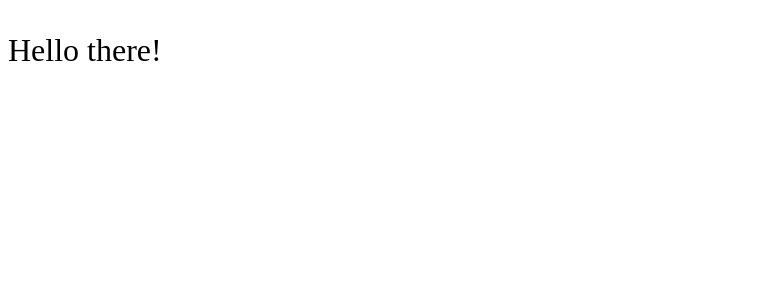
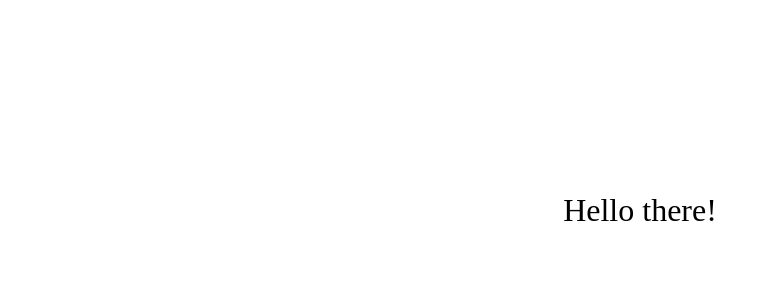
Before and after one commit to aleksebastian/ts-react-boilerplate, a React (Create React App) app in the folder client/: page / in a window 1280 px wide. Shown: the top 300 px of the page, without its empty margins (0-769 px from the left). Built offline with nearby package versions, Linux system fonts and the light colour scheme; the HTML template or start-up script is replaced by a standard one.

Commit message:
Added basic styling for greeting

```diff
--- a/client/src/App.css
+++ b/client/src/App.css
@@ -1,3 +1,5 @@
-div {
+p {
+  padding-top: 20vh;
+  text-align: center;
   font-size: xx-large;
 }
```
